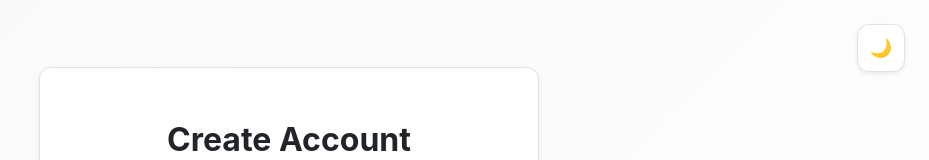
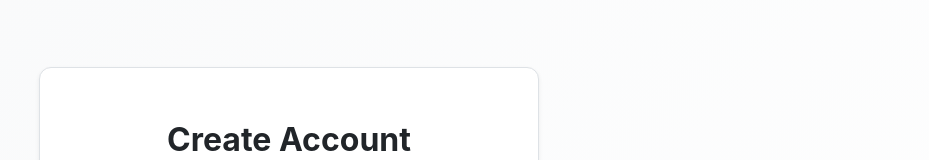
Before and after one commit to Vatsaly76/chatgpt, a React (Vite) app in the folder Frontend/: page /register in a window 1280 px wide. Shown: the top 160 px of the page, without its empty margins (351-1280 px from the left). Built offline with nearby package versions, Linux system fonts and the light colour scheme; the HTML template or start-up script is replaced by a standard one.

Commit message:
feat: dark & light theme fix

```diff
--- a/Frontend/src/components/Login.jsx
+++ b/Frontend/src/components/Login.jsx
@@ -1,7 +1,6 @@
 import React, { useState } from 'react';
 import { Link, useNavigate } from 'react-router-dom';
 import axios from 'axios';
-import { useTheme } from '../contexts/ThemeContext';
 import '../styles/theme.css';
 import '../styles/auth.css';
 
@@ -11,8 +10,6 @@ const Login = () => {
     email: '',
     password: ''
   });
-
-  const { theme, toggleTheme } = useTheme();
 
   const handleInputChange = (e) => {
     const { name, value } = e.target;
@@ -40,16 +37,6 @@ const Login = () => {
 
   return (
     <div className="auth-container">
-      <button
-        className="theme-toggle"
-        onClick={toggleTheme}
-        aria-label="Toggle theme"
-      >
-        <span className="theme-toggle-icon">
-          {theme === 'light' ? '🌙' : '☀️'}
-        </span>
-      </button>
-
       <div className="auth-card">
         <div className="auth-header">
           <h1 className="auth-title">Welcome Back</h1>
--- a/Frontend/src/components/Register.jsx
+++ b/Frontend/src/components/Register.jsx
@@ -1,7 +1,6 @@
 import React, { useState } from 'react';
 import { Link, useNavigate } from 'react-router-dom';
 import axios from 'axios';
-import { useTheme } from '../contexts/ThemeContext';
 import '../styles/theme.css';
 import '../styles/auth.css';
 
@@ -13,8 +12,6 @@ const Register = () => {
     lastName: '',
     password: ''
   });
-
-  const { theme, toggleTheme } = useTheme();
 
   const handleInputChange = (e) => {
     const { name, value } = e.target;
@@ -45,16 +42,6 @@ const Register = () => {
 
   return (
     <div className="auth-container">
-      <button
-        className="theme-toggle"
-        onClick={toggleTheme}
-        aria-label="Toggle theme"
-      >
-        <span className="theme-toggle-icon">
-          {theme === 'light' ? '🌙' : '☀️'}
-        </span>
-      </button>
-
       <div className="auth-card">
         <div className="auth-header">
           <h1 className="auth-title">Create Account</h1>
--- a/Frontend/src/components/chat/ChatApp.jsx
+++ b/Frontend/src/components/chat/ChatApp.jsx
@@ -1,5 +1,4 @@
 import React, { useState } from 'react';
-import { useTheme } from '../../contexts/ThemeContext';
 import ChatSidebar from './ChatSidebar';
 import ChatWindow from './ChatWindow';
 import ChatInput from './ChatInput';
@@ -43,7 +42,6 @@ const initialChats = [
 ];
 
 const ChatApp = () => {
-  const { theme, toggleTheme } = useTheme();
   // State variables as requested
   const [previousChats, setPreviousChats] = useState(initialChats); // stores previous chats
   const [messages, setMessages] = useState(initialChats[0]?.messages || []); // current chat messages
@@ -116,10 +114,6 @@ const ChatApp = () => {
 
   return (
     <div className="chat-layout">
-      <button className="theme-toggle" onClick={toggleTheme} aria-label="Toggle theme">
-        <span className="theme-toggle-icon">{theme === 'light' ? '🌙' : '☀️'}</span>
-      </button>
-
       {/* Sidebar is hidden on small screens via CSS */}
       <ChatSidebar
         chats={previousChats}
--- a/Frontend/src/contexts/ThemeContext.jsx
+++ b/Frontend/src/contexts/ThemeContext.jsx
@@ -12,20 +12,9 @@ export const useTheme = () => {
 
 const ThemeProvider = ({ children }) => {
   const [theme, setTheme] = useState(() => {
-    // Check if user has a saved theme preference
-    const savedTheme = localStorage.getItem('theme');
-    if (savedTheme) {
-      return savedTheme;
-    }
-    // Otherwise use system preference
+    // Use system preference
     return window.matchMedia('(prefers-color-scheme: dark)').matches ? 'dark' : 'light';
   });
-
-  const toggleTheme = () => {
-    const newTheme = theme === 'light' ? 'dark' : 'light';
-    setTheme(newTheme);
-    localStorage.setItem('theme', newTheme);
-  };
 
   useEffect(() => {
     document.documentElement.setAttribute('data-theme', theme);
@@ -35,9 +24,7 @@ const ThemeProvider = ({ children }) => {
   useEffect(() => {
     const mediaQuery = window.matchMedia('(prefers-color-scheme: dark)');
     const handleChange = (e) => {
-      if (!localStorage.getItem('theme')) {
-        setTheme(e.matches ? 'dark' : 'light');
-      }
+      setTheme(e.matches ? 'dark' : 'light');
     };
 
     mediaQuery.addEventListener('change', handleChange);
@@ -46,7 +33,6 @@ const ThemeProvider = ({ children }) => {
 
   const value = {
     theme,
-    toggleTheme,
     isDark: theme === 'dark'
   };
 
```
